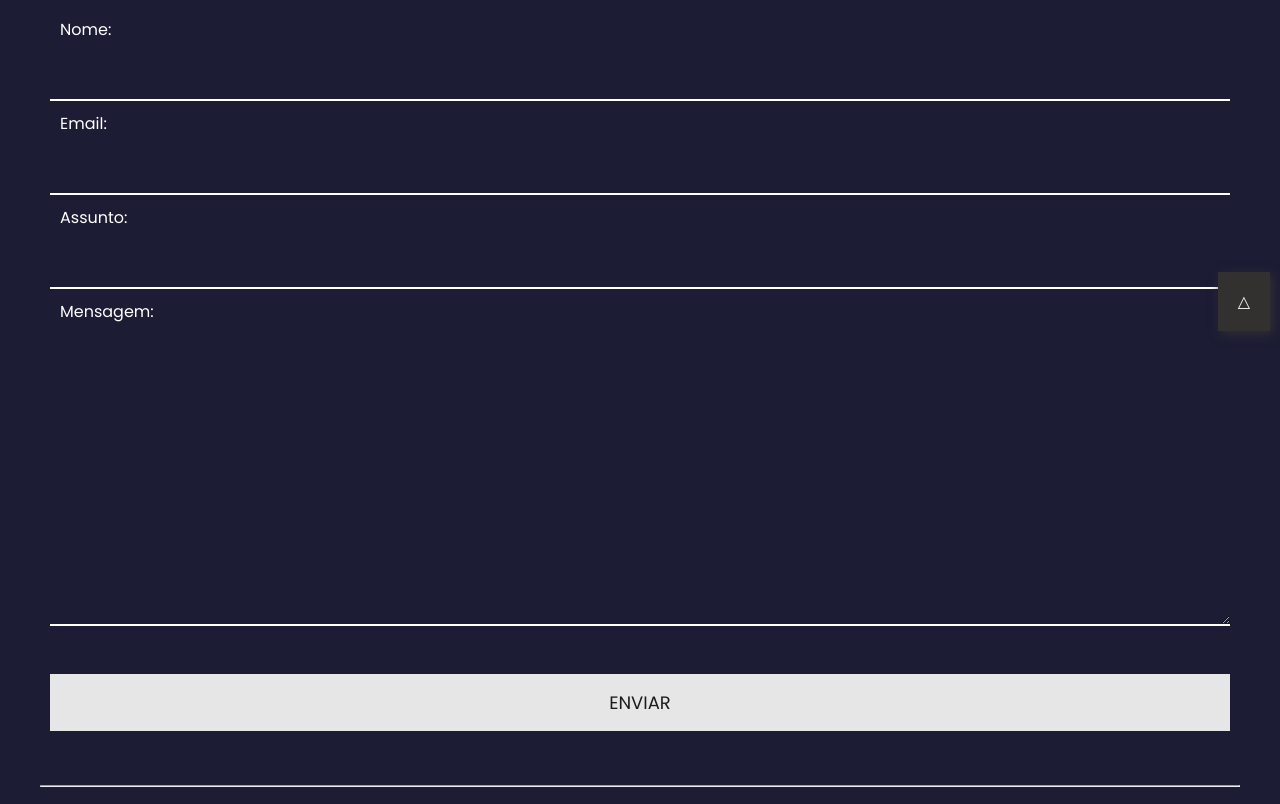
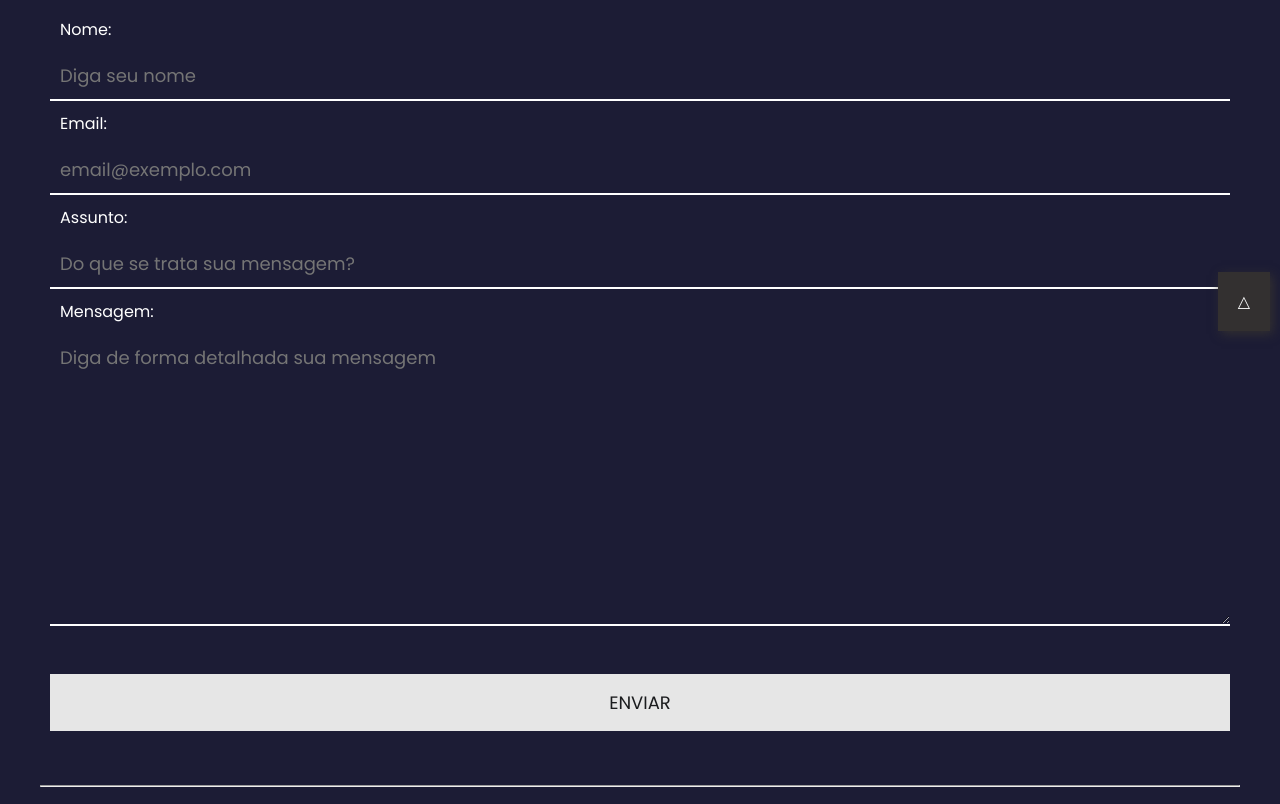
Before and after one commit to RodolfoArnaut/ProjetoComp.FRG, a plain HTML site: page contato.html in a window 1280 px wide. Shown: the part 459-1263 px from the top of the page. Drawn offline with nearby package versions, Linux system fonts and the light colour scheme.

Commit message:
inserção de placeholders nos formulários

```diff
--- a/contato.html
+++ b/contato.html
@@ -56,13 +56,29 @@
       <!-- Formulário de contato -->
       <form action="./php/contato.php" method="post">
         <label for="name">Nome:</label>
-        <input type="text" name="name" id="name" />
+        <input type="text" name="name" id="name" placeholder="Diga seu nome" />
         <label for="email">Email:</label>
-        <input type="email" name="email" id="email" />
+        <input
+          type="email"
+          name="email"
+          id="email"
+          placeholder="email@exemplo.com"
+        />
         <label for="assunto">Assunto:</label>
-        <input type="text" name="assunto" id="assunto" />
+        <input
+          type="text"
+          name="assunto"
+          id="assunto"
+          placeholder="Do que se trata sua mensagem?"
+        />
         <label for="mensagem">Mensagem:</label>
-        <textarea name="mensagem" id="" cols="30" rows="10"></textarea>
+        <textarea
+          name="mensagem"
+          id=""
+          cols="30"
+          rows="10"
+          placeholder="Diga de forma detalhada sua mensagem"
+        ></textarea>
         <br />
         <input type="submit" value="ENVIAR" class="enviarBtn" />
       </form>
```
Also changed, not shown: home.html (+2 -2 lines).
